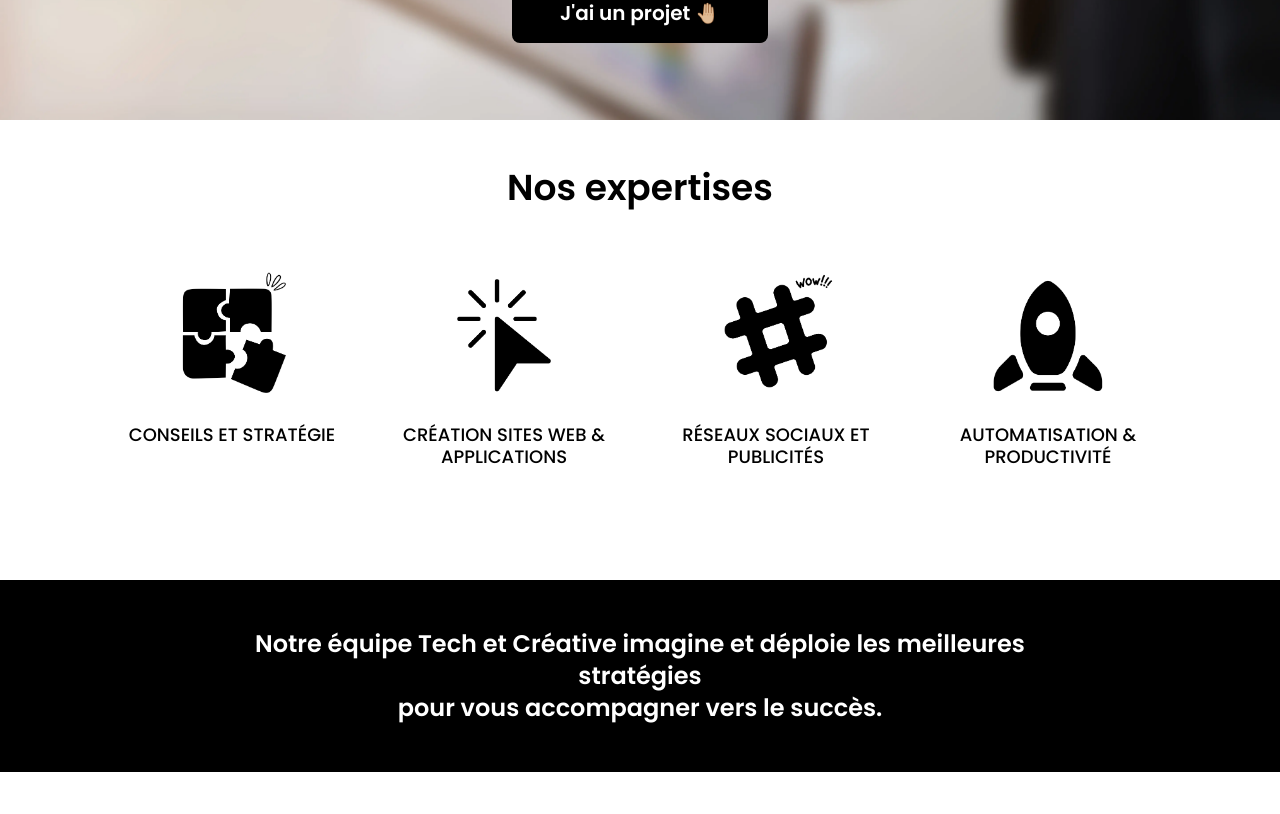
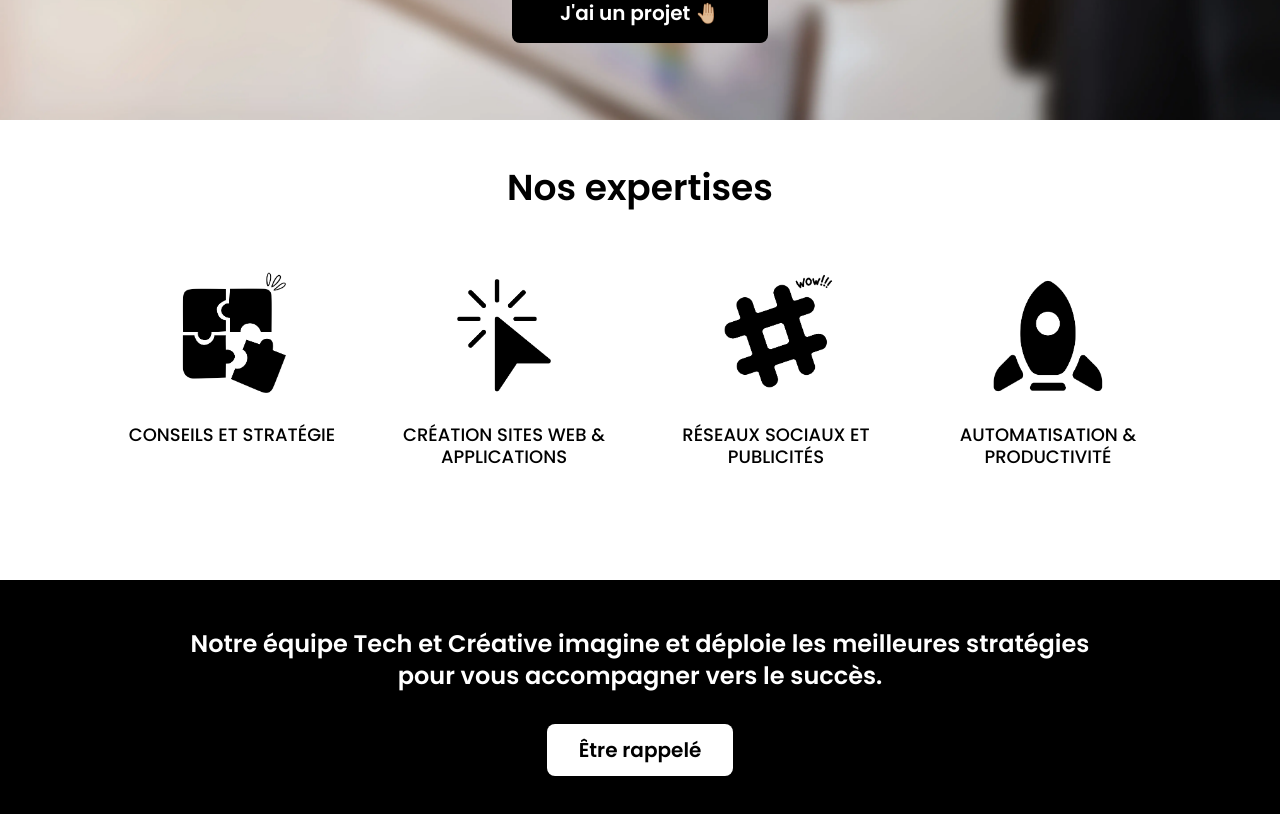
Before and after one commit to ThibaultG94/marketing-box-web-showcase, a React (Vite) app: page / in a window 1280 px wide. Shown: the part 362-1176 px from the top of the page. Before the commit the page ends 1134 px from the top, so only its background shows below. Built offline with nearby package versions, Linux system fonts and the light colour scheme.

Commit message:
Addition of a call-to-action button in the Expertise section and improved layout for greater visibility.

```diff
--- a/src/components/sections/Expertise.jsx
+++ b/src/components/sections/Expertise.jsx
@@ -15,24 +15,23 @@ const ExpertiseCard = ({ icon, title }) => (
   </motion.div>
 );
 
+const WhiteButton = ({ href, children }) => (
+  <motion.a
+    href={href}
+    className="inline-block bg-white text-black font-bold px-8 py-3 rounded-lg text-xl mt-8"
+    whileHover={{ scale: 1.02 }}
+    whileTap={{ scale: 0.98 }}
+  >
+    {children}
+  </motion.a>
+);
+
 const Expertise = () => {
   const expertises = [
-    {
-      icon: "puzzle",
-      title: "CONSEILS ET STRATÉGIE",
-    },
-    {
-      icon: "cursor",
-      title: "CRÉATION SITES WEB & APPLICATIONS",
-    },
-    {
-      icon: "hashtag",
-      title: "RÉSEAUX SOCIAUX ET PUBLICITÉS",
-    },
-    {
-      icon: "rocket",
-      title: "AUTOMATISATION & PRODUCTIVITÉ",
-    },
+    { icon: "puzzle", title: "CONSEILS ET STRATÉGIE" },
+    { icon: "cursor", title: "CRÉATION SITES WEB & APPLICATIONS" },
+    { icon: "hashtag", title: "RÉSEAUX SOCIAUX ET PUBLICITÉS" },
+    { icon: "rocket", title: "AUTOMATISATION & PRODUCTIVITÉ" },
   ];
 
   return (
@@ -59,7 +58,7 @@ const Expertise = () => {
       <section className="bg-black text-white py-12">
         <div className="container mx-auto px-4 text-center">
           <motion.p
-            className="text-2xl font-bold max-w-4xl mx-auto"
+            className="text-2xl font-bold max-w-5xl mx-auto"
             initial={{ opacity: 0 }}
             whileInView={{ opacity: 1 }}
             viewport={{ once: true }}
@@ -69,6 +68,7 @@ const Expertise = () => {
             <br />
             pour vous accompagner vers le succès.
           </motion.p>
+          <WhiteButton href="#contact">Être rappelé</WhiteButton>
         </div>
       </section>
     </>
```
